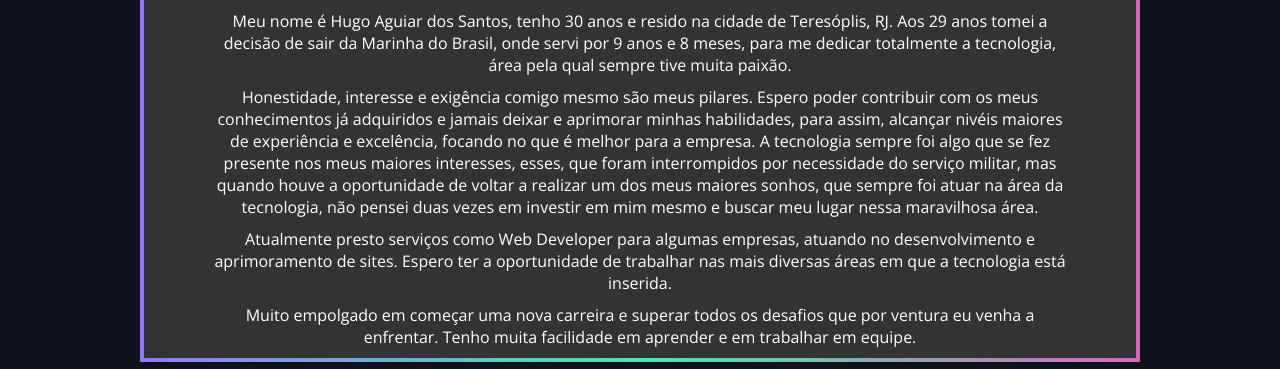
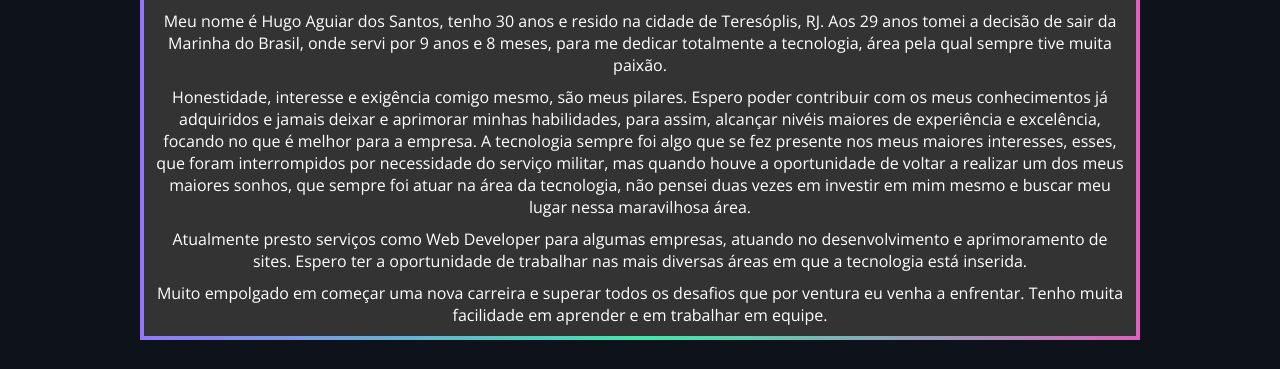
Before and after one commit to aguiarHugo/Curriculum, a plain HTML site: page index.html in a window 1280 px wide. Shown: the part 362-731 px from the top of the page. Drawn offline with nearby package versions, Linux system fonts and the light colour scheme.

Commit message:
Margin correction

```diff
--- a/css/style.css
+++ b/css/style.css
@@ -165,7 +165,6 @@ header {
 
     margin: auto;
 
-    display: grid;
     gap: 24px;
     margin-top: 32px;
 }
@@ -186,7 +185,7 @@ h2 {
 
 p {
     text-align: center;
-    margin: 1rem 7rem;
+    margin: 1rem 1rem;
     font-size: 1.6rem;
 }
 
--- a/index.html
+++ b/index.html
@@ -40,7 +40,7 @@
             a tecnologia, área pela qual sempre tive muita paixão.
         </p>
         <p>
-            Honestidade, interesse e exigência comigo mesmo são meus pilares. Espero poder contribuir com os meus conhecimentos
+            Honestidade, interesse e exigência comigo mesmo, são meus pilares. Espero poder contribuir com os meus conhecimentos
             já adquiridos e jamais deixar e aprimorar minhas habilidades, para assim, alcançar nivéis maiores de experiência e
             excelência, focando no que é melhor para a empresa. A tecnologia sempre foi algo que se fez presente nos meus maiores interesses,
             esses, que foram interrompidos por necessidade do serviço militar, mas quando houve a oportunidade de voltar a realizar um dos meus
```
